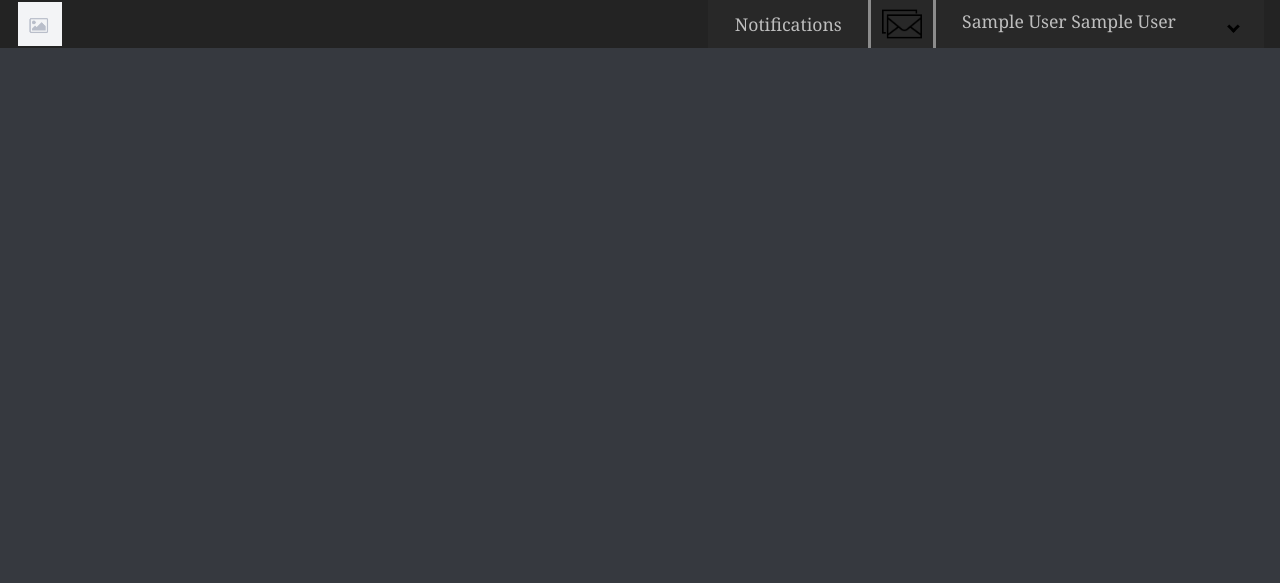
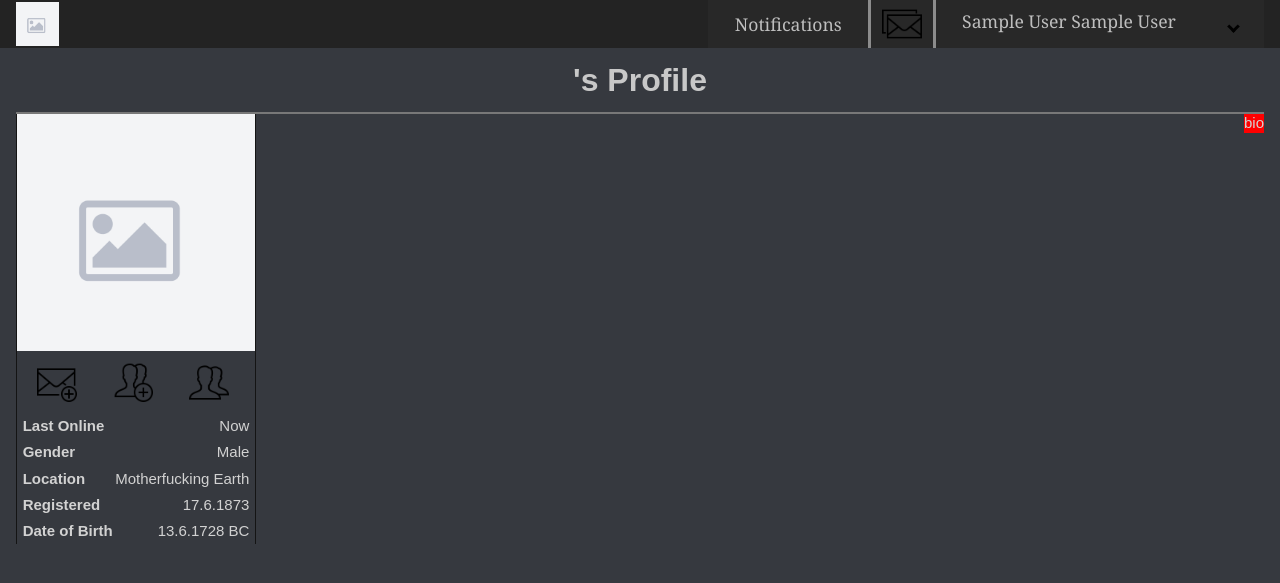
Before and after one commit to PetriskoRastislav/SocialNetwork, a PHP site: page /profile.php in a window 1280 px wide. Shown: the top 583 px of the page. Run offline with PHP 8.4, Linux system fonts and the light colour scheme; the visitor is signed in with stand-in values (Sample User, id 1); data that the repository does not hold is empty.

Commit message:
added; user's profile, displays user's informations, styles, pictures for profile

```diff
--- a/src/profile.php
+++ b/src/profile.php
@@ -10,11 +10,36 @@ if (!isset($_SESSION['id_user'])) {
 }
 
 $page = new Page();
-$page->displayHead( "", array());
+$page->displayHead( "'s Profile", array("styles/profile.css", "styles/profile-dark.css"));
 $page->displayBodyStart();
+?>
 
-//echo "<p class='spacing'>User's id: " . $_SESSION['id_user'] . "</p>";
+<div class='namer'>
+	<h1 class="users_name">'s Profile</h1>
+</div>
 
+<div class='image_informations'>
+	<img class="image" src="srcPictures/defaultpicture.png" title="Avatar">
+	<div class="requests">
+		<img class="requests_image" src="srcPictures/icons8-new-message-100.png" title="Write a Message" alt="Write a Message">
+		<img class="requests_image" src="srcPictures/icons8-add-user-group-man-man-100.png" title="Request Frienship" alt="Request Frienship">
+		<img class="requests_image" src="srcPictures/icons8-user-account-100.png" title="Friends" alt="Friends">
+	</div>
+	<ul class="informations">
+		<li><span class="info_tag">Last Online</span><span class="value">Now</span></li>
+		<li><span  class="info_tag">Gender</span><span class="value">Male</span></li>
+		<li><span  class="info_tag">Location</span><span class="value">Motherfucking Earth</span></li>
+		<li><span  class="info_tag">Registered</span><span class="value">17.6.1873</span></li>
+		<li><span  class="info_tag">Date of Birth</span><span class="value">13.6.1728 BC</span></li>
+	</ul>
+</div>
+
+<div class='bio'>
+	<p>bio</p>
+</div>
+
+
+<?php
 $page->displayBodyEnd(array());
 
 ?>
--- /dev/null
+++ b/src/styles/profile-dark.css
@@ -0,0 +1,8 @@
+.informations {
+	color: rgb(210, 210, 210);
+}
+
+.image_informations {
+	border-left: 0.0625em solid rgb(20 20 20);
+	border-right: 0.0625em solid rgb(20 20 20);
+}
--- /dev/null
+++ b/src/styles/profile.css
@@ -0,0 +1,87 @@
+.main_content {
+	margin-top: 0;
+}
+
+.namer {
+	margin-top: 0;
+	margin-bottom: 0;
+}
+
+.users_name{
+	font-size: 2em;
+	padding-top: 0.5em;
+	padding-bottom: 0.5em;
+}
+
+.image_informations {
+	box-sizing: border-box;
+	float:left;
+	margin: 0;
+	padding: 0 0 0 0;
+	width: 15em;
+	/*background-color: green;*/
+	border-left: 0.0625em solid rgb(220 220 220);
+	border-right: 0.0625em solid rgb(220 220 220);
+}
+
+.bio {
+	box-sizing: border-box;
+	float:right;
+	background-color: red;
+}
+
+.informations {
+    font-family: 'Arial', Helvetica, sans-serif;
+    font-size: 0.9375em;
+    line-height: 1.75em;
+    color: rgb(0, 0, 0);
+    padding-left: 0.375em;
+    padding-right: 0.375em;
+}
+
+ul.informations li {
+	margin: 0;
+	margin-top: 0.25em;
+	margin-top: 0.25em;
+}
+
+.image {
+	width: 100%;
+	height: auto;
+	margin: 0;
+	padding: 0;
+}
+
+.info_tag {
+	float: left;
+	width: auto;
+	clear: right;
+	font-weight: bold;
+}
+
+.value {
+	float: right;
+	width: auto;
+}
+
+.requests {
+	width: auto;
+	height: auto;
+	padding: 0;
+	margin: 0.25em 0.25em 0 0.25em;
+	/*margin: 0;*/
+}
+
+.requests_image {
+	height: 2.5em;
+	width: auto;
+	padding: 0.25em 1em 0.25em 1em;
+	margin: 0 0em 0 0em;
+	/*border: solid black 1px;*/
+	transition: 0.4s;
+}
+
+.requests_image:hover{
+	cursor: pointer;
+	background-color: rgb(200 200 200);
+}
--- a/src/styles/style-dark.css
+++ b/src/styles/style-dark.css
@@ -75,7 +75,8 @@ p {
 /* formatting of headings */
 
 h1 {
-    border-bottom: solid rgb(180, 180, 180) 0.0625em;
+    /*border-bottom: solid rgb(180, 180, 180) 0.0625em;*/
+    border-bottom: solid rgb(120, 120, 120) 0.0625em;
     color: rgb(200, 200, 200);
 }
 
--- a/src/styles/style.css
+++ b/src/styles/style.css
@@ -32,7 +32,8 @@
 .pageLogo {
     width: auto;
     height: 2.7em;
-    padding: 0.15em;
+    /*padding: 0.15em;*/
+    padding: 0.15em 0;
     position: relative;
 
 }
@@ -276,8 +277,6 @@ a.common:active {
 /* formatting of .main_content */
 
 .main_content {
-    margin-bottom: 0.9375em; /* 15px */
-    margin-top: 0.9375em; /* 15px */
-    padding-left: 0.625em; /* 10px */
-    padding-right: 0.625em; /* 10px */
+    margin: 0.75em 1em 0.75em 1em;
+    padding: 0;
 }
```
Also changed, not shown: src/srcPictures/icons8-add-user-group-man-man-100.png (added), src/srcPictures/icons8-user-account-100.png (added).
